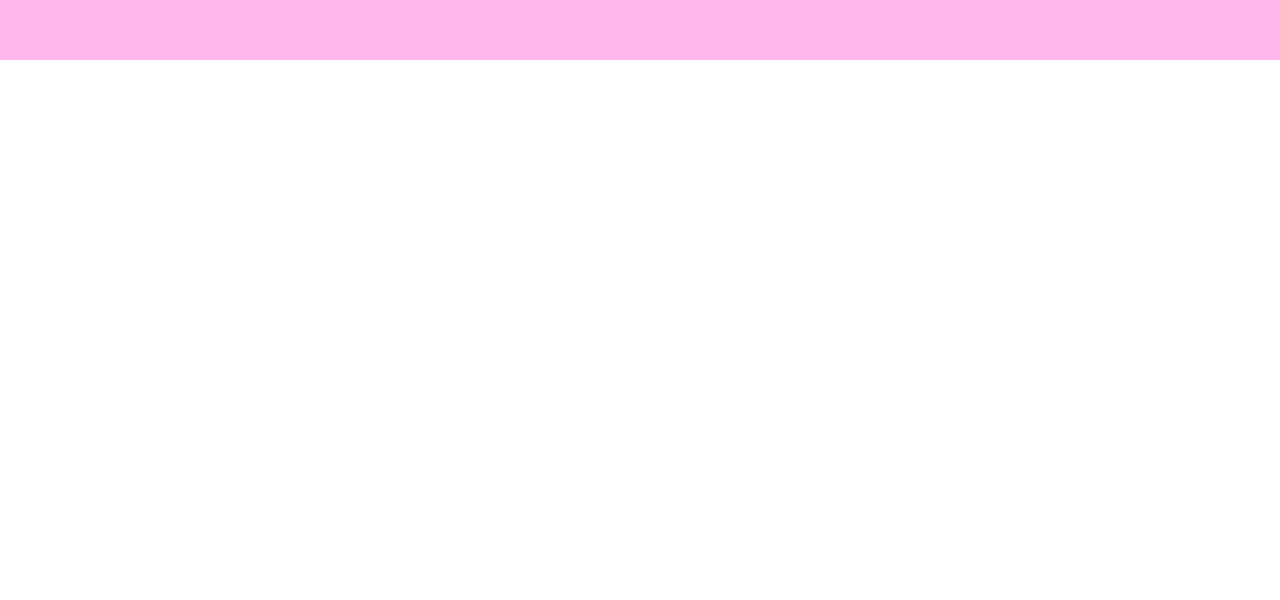
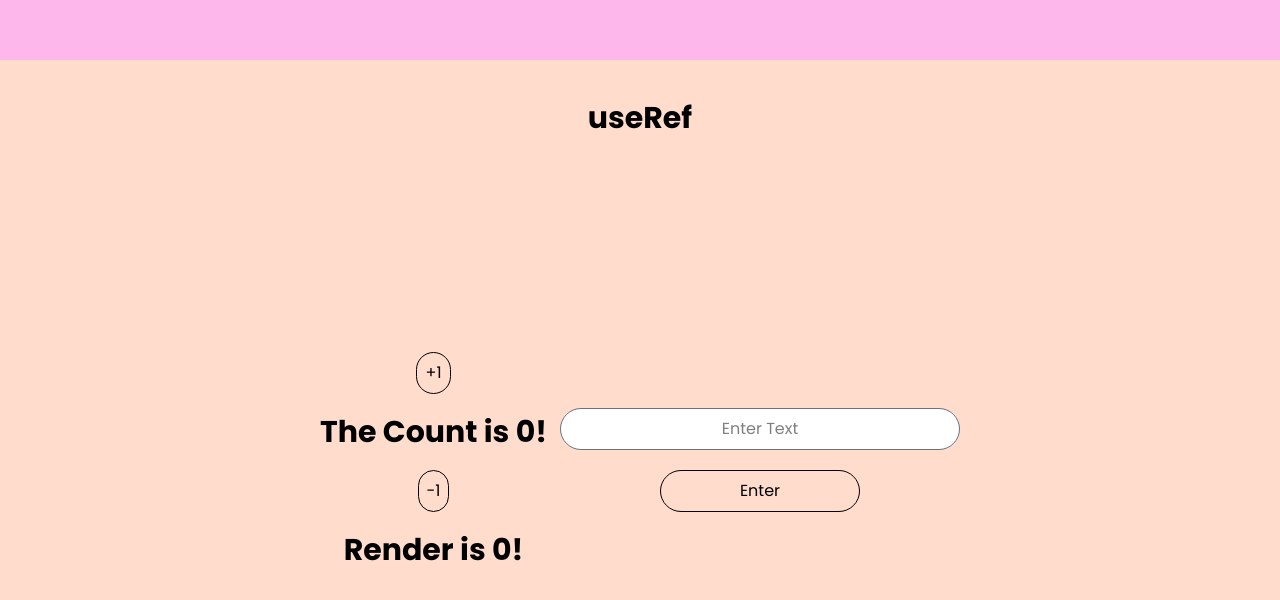
Before and after one commit to Shreyanshs0ni/reactHooks, a React (Vite) app: page / in a window 1280 px wide. Shown: the part 1540-2140 px from the top of the page. Before the commit the page ends 1600 px from the top, so only its background shows below. Built offline with nearby package versions, Linux system fonts and the light colour scheme.

Commit message:
use ref done

```diff
--- a/src/App.jsx
+++ b/src/App.jsx
@@ -1,12 +1,14 @@
 import React from "react";
 import TestUseState from "./hooks/TestUseState";
 import TestUseEffect from "./hooks/TestUseEffect";
+import TestUseRef from "./hooks/TestUseRef";
 
 const App = () => {
   return (
     <div>
       <TestUseState />
       <TestUseEffect />
+      <TestUseRef />
     </div>
   );
 };
--- /dev/null
+++ b/src/hooks/TestUseRef.jsx
@@ -0,0 +1,67 @@
+import React, { useEffect, useRef, useState } from "react";
+
+const TestUseRef = () => {
+  //first
+  const [value, setValue] = useState(0);
+  const increase = () => {
+    setValue((prev) => prev + 1);
+  };
+  const decrease = () => {
+    setValue((prev) => prev - 1);
+  };
+  const count = useRef(0);
+
+  useEffect(() => {
+    count.current = count.current + 1;
+  });
+  //second
+  const inputElem = useRef("");
+  const addElem = () => {
+    console.log(inputElem.current);
+    inputElem.current.style.background = "black";
+    inputElem.current.style.color = "white";
+  };
+  return (
+    <div className="relative h-[100vh] w-[100%] bg-[#FFDCCC]">
+      <h1 className="absolute top-10 m-auto w-[100%] text-center text-3xl font-bold">
+        useRef
+      </h1>
+      {/* first */}
+      <div className="flex flex-row items-center justify-between px-80">
+        <div className="flex h-[100vh] flex-col items-center justify-center gap-5">
+          <button
+            onClick={increase}
+            className="cursor-pointer rounded-3xl border border-black p-2 text-black transition-colors duration-500 hover:bg-black hover:text-white"
+          >
+            +1
+          </button>
+          <h1 className="text-3xl font-bold">The Count is {value}!</h1>
+          <button
+            onClick={decrease}
+            className="cursor-pointer rounded-3xl border border-black p-2 text-black transition-colors duration-500 hover:bg-black hover:text-white"
+          >
+            -1
+          </button>
+          <h1 className="text-3xl font-bold">Render is {count.current}!</h1>
+        </div>
+        {/* second */}
+        <div className="flex h-[100vh] flex-col items-center justify-center gap-5">
+          <input
+            ref={inputElem}
+            type="text"
+            placeholder="Enter Text"
+            className="w-100 rounded-3xl border border-gray-500 bg-white p-2 text-center"
+          />
+          <button
+            onClick={addElem}
+            className="w-50 cursor-pointer rounded-3xl border border-black p-2 text-black transition-colors duration-500 hover:bg-black hover:text-white"
+          >
+            Enter
+          </button>
+        </div>
+      </div>
+    </div>
+  );
+};
+
+export default TestUseRef;
```
